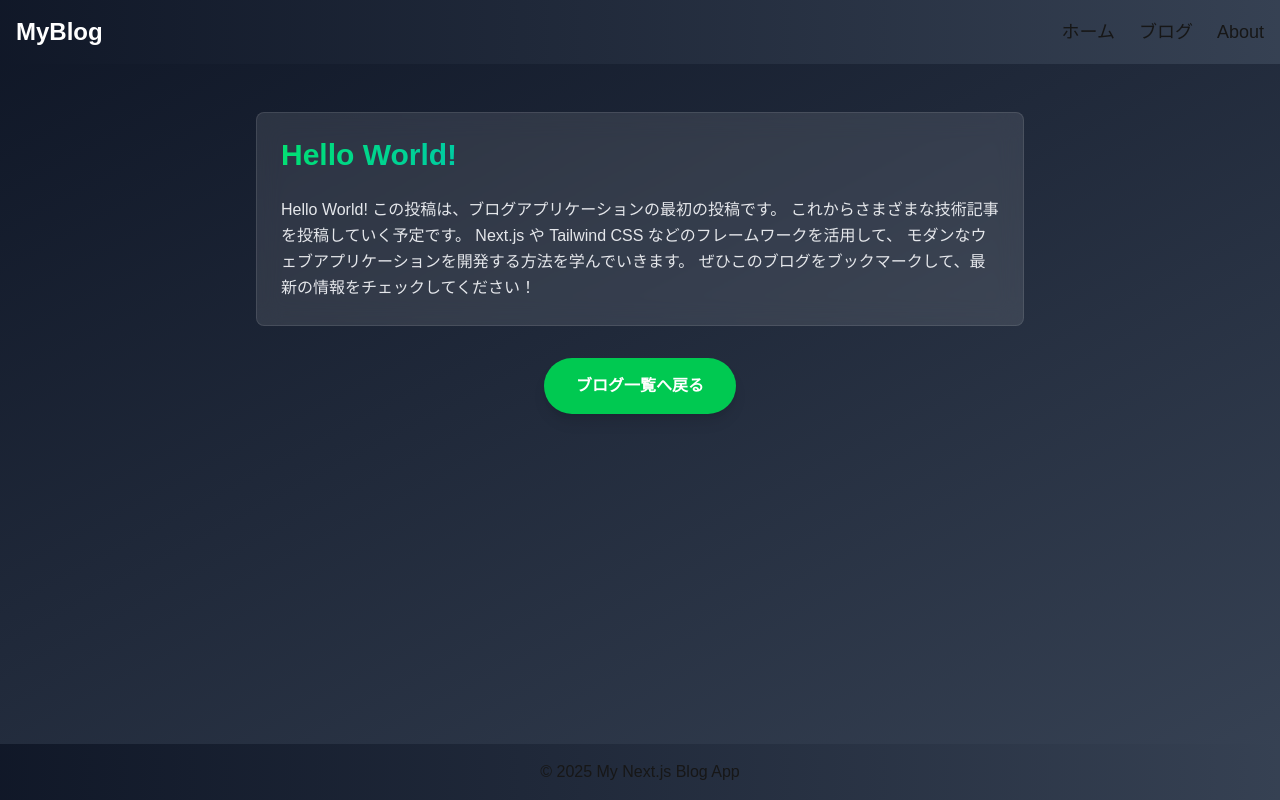
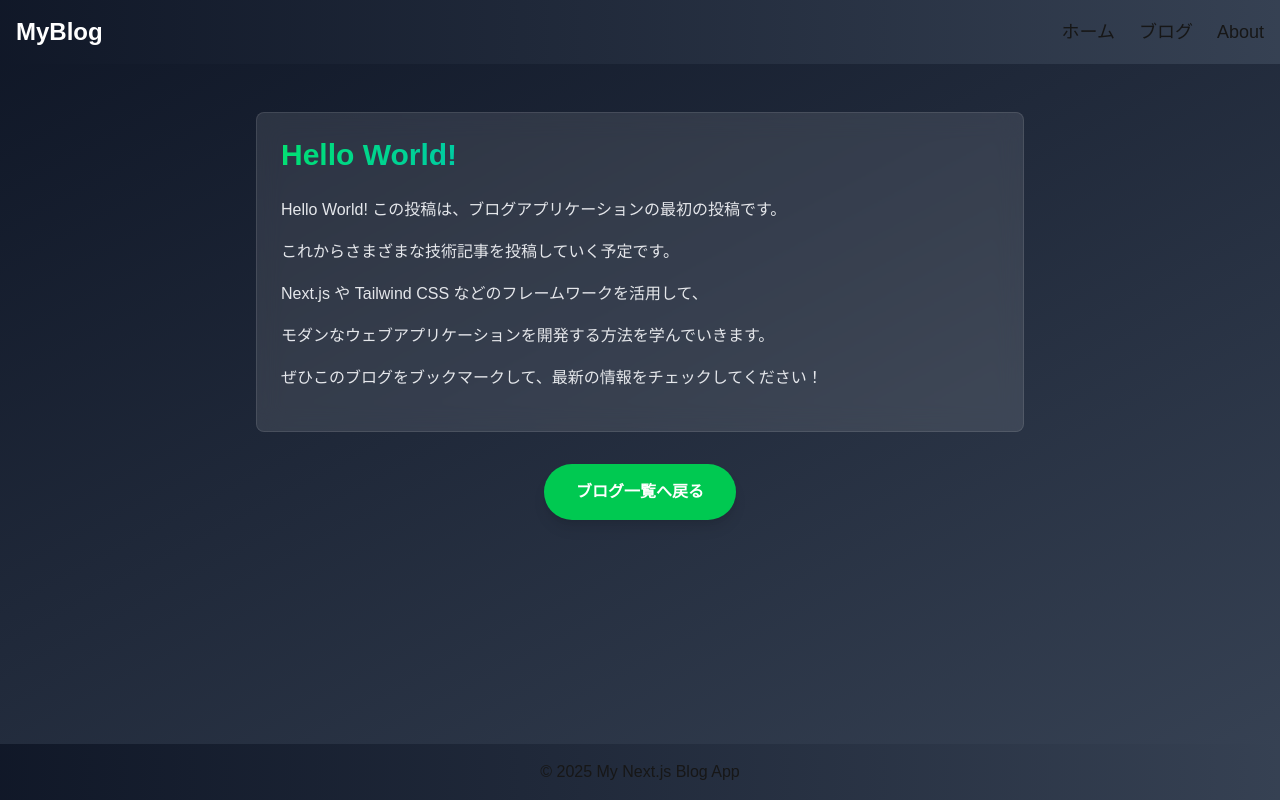
Before and after one commit to Int314/nextjs-blog-app, a Next.js app: page /blog/hello-world in a window 1280 px wide. Built offline with nearby package versions, Linux system fonts and the light colour scheme.

Commit message:
ブログ記事の改行を表示できるように

```diff
--- a/src/app/blog/[slug]/page.tsx
+++ b/src/app/blog/[slug]/page.tsx
@@ -28,7 +28,16 @@ export default async function PostPage({
           <h1 className="text-3xl font-bold mb-6 text-transparent bg-clip-text bg-gradient-to-r from-green-400 to-blue-500">
             {post.title}
           </h1>
-          <div className="text-gray-200 leading-relaxed">{post.content}</div>
+
+          <div className="text-gray-200 leading-relaxed">
+            {(post.content as string)
+              .split("\n")
+              .map((line: string, index: number) => (
+                <p key={index} className="mb-4">
+                  {line}
+                </p>
+              ))}
+          </div>
         </article>
 
         <div className="mt-8 text-center">
```
